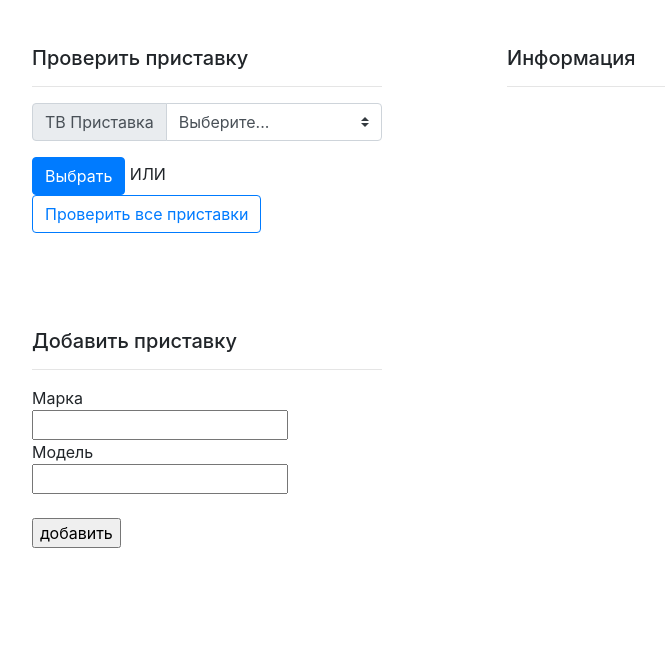
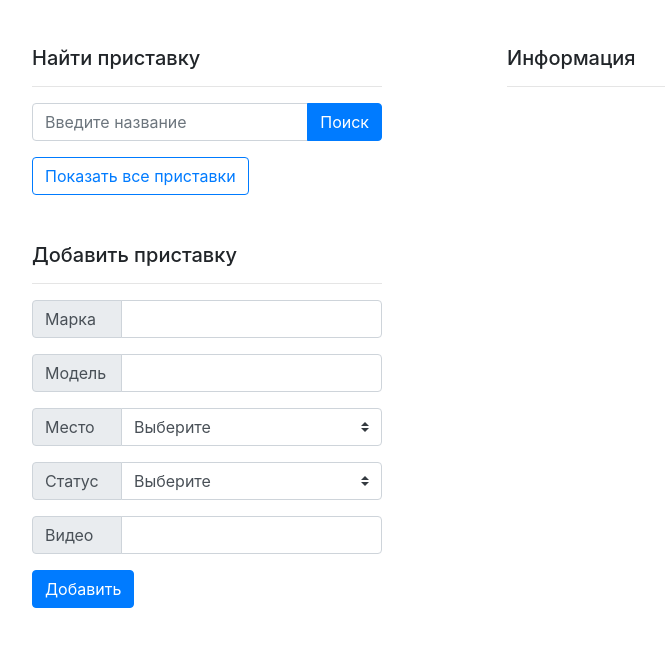
Before and after one commit to sidiqi/tvbox, a PHP site: page / in a window 1280 px wide. Shown: the part 56-703 px from the top of the page, without its empty margins (53-718 px from the left). Run offline with PHP 8.4, Linux system fonts and the light colour scheme.

Commit message:
added search bar

```diff
--- a/index.php
+++ b/index.php
@@ -31,7 +31,7 @@
 
 	</script>
 
-	<!-- <script type="text/javascript">
+<!-- 	 <script type="text/javascript">
 
 	$(document).on('click', '#button2', function() {
 
@@ -47,22 +47,53 @@
 			});
 		});
 
-	</script>
- -->
+	</script>  -->
+
+	<style type="text/css">
+		a {
+			text-decoration: none;
+			color: white;
+		}
+
+		a:hover {
+			text-decoration: none;
+			color: white;
+		}
+
+		.btn1 {
+			width: 100px!important;
+			border-radius: 0px;
+			margin: 2px!important;
+		}
+
+		.btn1 {
+
+			border-radius: 0px;
+
+		}
+
+		.input-group-text {
+			width: 90px!important;
+		}
+
+
+
+	</style>
+
 	</head>
 
 	<body>
 
 	 <nav style="background-color: black" class="navbar navbar-expand-lg navbar-dark">
 			<div class="container">
-				<a class="navbar-brand" href="#">Tv Box: Control center</a>
+				<a class="navbar-brand" href="index.php">Tv Box: Control center</a>
 				<button class="navbar-toggler" type="button" data-toggle="collapse" data-target="#navbarResponsive" aria-controls="navbarResponsive" aria-expanded="false" aria-label="Toggle navigation">
 					<span class="navbar-toggler-icon"></span>
 				</button>
 				<div class="collapse navbar-collapse" id="navbarResponsive">
 					<ul class="navbar-nav ml-auto">
 						<li class="nav-item active">
-							<a class="nav-link" href="#">LOG OUT</a>
+							<a class="nav-link" href="">LOG OUT</a>
 						</li>
 					</ul>
 				</div>
@@ -77,53 +108,49 @@
 		<div class="row">
 
 			<div class="col-md-4">
-				<h5>Проверить приставку</h5><hr>
+				<h5>Найти приставку</h5><hr>
 				<div class="input-group mb-3">
-					<div class="input-group-prepend">
-						<label class="input-group-text" for="inputGroupSelect01">ТВ Приставка</label>
-					</div>
-
-					<select name="select" class="custom-select" id="inputGroupSelect01">
-						<option selected>Выберите...</option>
-						<option id="1" value="1">Sony B130</option>
-						<option value="2">XIAOMI MI TV BOX 3</option>
-						<option value="3">Rombica Cinema 4k v02</option>
-						<option value="4">iconBIT PC-0035W</option>
-						<option value="5">Supra	SDT-67</option>
-					</select>
-				</div>
+  <input type="text" class="form-control" placeholder="Введите название" aria-label="Recipient's username" aria-describedby="button-addon2">
+  <div class="input-group-append">
+    <button class="btn btn-primary" type="button" id="button-addon2">Поиск</button>
+  </div>
+</div>
 
 
 			<div name="table_name" id="table_name"> </div>
 
-			<button id="button2" type="button" class="btn btn-primary">Выбрать</button> ИЛИ
+			<button id="ShowAll" type="button" class="btn btn-outline-primary">Показать все приставки</button>
 
-			<button id="ShowAll" type="button" class="btn btn-outline-primary">Проверить все приставки</button>
 
-			<Br>
-			<Br>
-			<Br>
-			<Br>
-			<Br>
+			<br>
+			<br>
+			<br>
 			<h5>Добавить приставку</h5><hr>
 
-<!-- 			<div class="input-group input-group-default mb-3">
+
+	<form method="POST" action="index.php">
+ 			<div class="input-group input-group-default mb-3">
 			  <div class="input-group-prepend">
 			    <span class="input-group-text" id="inputGroup-sizing-default">Марка</span>
 			  </div>
-			  <input type="text" class="form-control" aria-label="Sizing example input" aria-describedby="inputGroup-sizing-default">
+			  <input name="name" type="text" class="form-control" aria-label="Sizing example input" aria-describedby="inputGroup-sizing-default" required>
 			</div>
+
 			<div class="input-group input-group-default mb-3">
 			  <div class="input-group-prepend">
 			    <span class="input-group-text" id="inputGroup-sizing-default">Модель</span>
 			  </div>
-			  <input type="text" class="form-control" aria-label="Sizing example input" aria-describedby="inputGroup-sizing-default">
+			  <input name="model" type="text" class="form-control" aria-label="Sizing example input" aria-describedby="inputGroup-sizing-default">
 			</div>
+
+			<input type="hidden" name="time" value=" <?php echo date('H:i');?> " />
+			<input type="hidden" name="date" value=" <?php echo date('Y-m-d');?> " />
+
 			<div class="input-group mb-3">
 			  <div class="input-group-prepend">
-			    <label class="input-group-text" for="inputGroupSelect01">Расположение</label>
+			    <label class="input-group-text" for="inputGroupSelect01">Место</label>
 			  </div>
-			  <select class="custom-select" id="inputGroupSelect01">
+			  <select name="placement" class="custom-select" id="inputGroupSelect01">
 			    <option selected>Выберите</option>
 			    <option value="1">Омега</option>
 			    <option value="2">Торговый квартал</option>
@@ -132,23 +159,30 @@
 			    <option value="5">Палитра</option>
 			  </select>
 			</div>
+
+			<div class="input-group mb-3">
+			  <div class="input-group-prepend">
+			    <label class="input-group-text" for="inputGroupSelect01">Статус</label>
+			  </div>
+			  <select name="status" class="custom-select" id="inputGroupSelect01">
+			    <option selected>Выберите</option>
+			    <option value="Online">Online</option>
+			    <option value="Offline">Offline</option>
+			  </select>
+			</div>
+
 			<div class="input-group input-group-default mb-3">
 			  <div class="input-group-prepend">
-			    <span class="input-group-text" id="inputGroup-sizing-default">Видео (URL)</span>
+			    <span class="input-group-text" id="inputGroup-sizing-default">Видео</span>
 			  </div>
 			  <input type="text" class="form-control" aria-label="Sizing example input" aria-describedby="inputGroup-sizing-default">
 			</div>
-			<button id="Add" type="button" class="btn btn-primary">Добавить</button>
- -->
+			<input value="Добавить" type="submit" name="add" id="Add" type="button" class="btn btn-primary"/>
+
+	</form>
 
 
-			<form method="POST" action="add.php">
 
-			Марка<br><input type="text" name="name"/><br>
-			Модель<br><input type="text" name="model"/><br><br>
-			<input type="submit" name="add" value="добавить" />
-
-			</form>
 
 
 			</div>
@@ -165,8 +199,52 @@
 
 
 			<div id="table"></div>
+			<?php
+require_once 'connection.php';
+if(isset($_GET['id']))
+{
+    $link = mysqli_connect($host, $user, $password, $database)
+            or die("Ошибка " . mysqli_error($link));
+    $id = mysqli_real_escape_string($link, $_GET['id']);
 
+    $query ="DELETE FROM console WHERE ConsoleID = '$id'";
+    echo '<div class="alert alert-success" role="alert">
+  Приставка успешно удалена!
+</div>';
+
+    $result = mysqli_query($link, $query) or die("Ошибка " . mysqli_error($link));
+    mysqli_close($link);
+}
+?>
 				<!-- Сюда приходят данные от ajax -->
+
+<?php
+
+	 if(isset($_POST['add'])){
+	$mysqli = new mysqli ("project.local", "root", "root", "tvbox");
+	$mysqli->query ("SET NAMES 'utf-8'");
+
+	$name = $_POST['name'];
+	$model = $_POST['model'];
+	$placement = $_POST['placement'];
+	$time = $_POST['time'];
+	$date = $_POST['date'];
+	$status = $_POST['status'];
+	$video = $_POST['video'];
+	// $status = 'Ok';
+	// $video = 'URL';
+
+	$success = $mysqli->query ("INSERT INTO `console` (`name`, `model`, `placement`, `status`, `video`, `time`, `date`) VALUES ('$name', '$model', '$placement', '$status', '1', '$time', '$date')");
+
+	$ok = 'Приставка успешно добавлена!';
+
+ echo '<div class="alert alert-success" role="alert">' . $ok . '</div>';
+
+
+
+}
+
+?>
 
 			</div>
 
```
